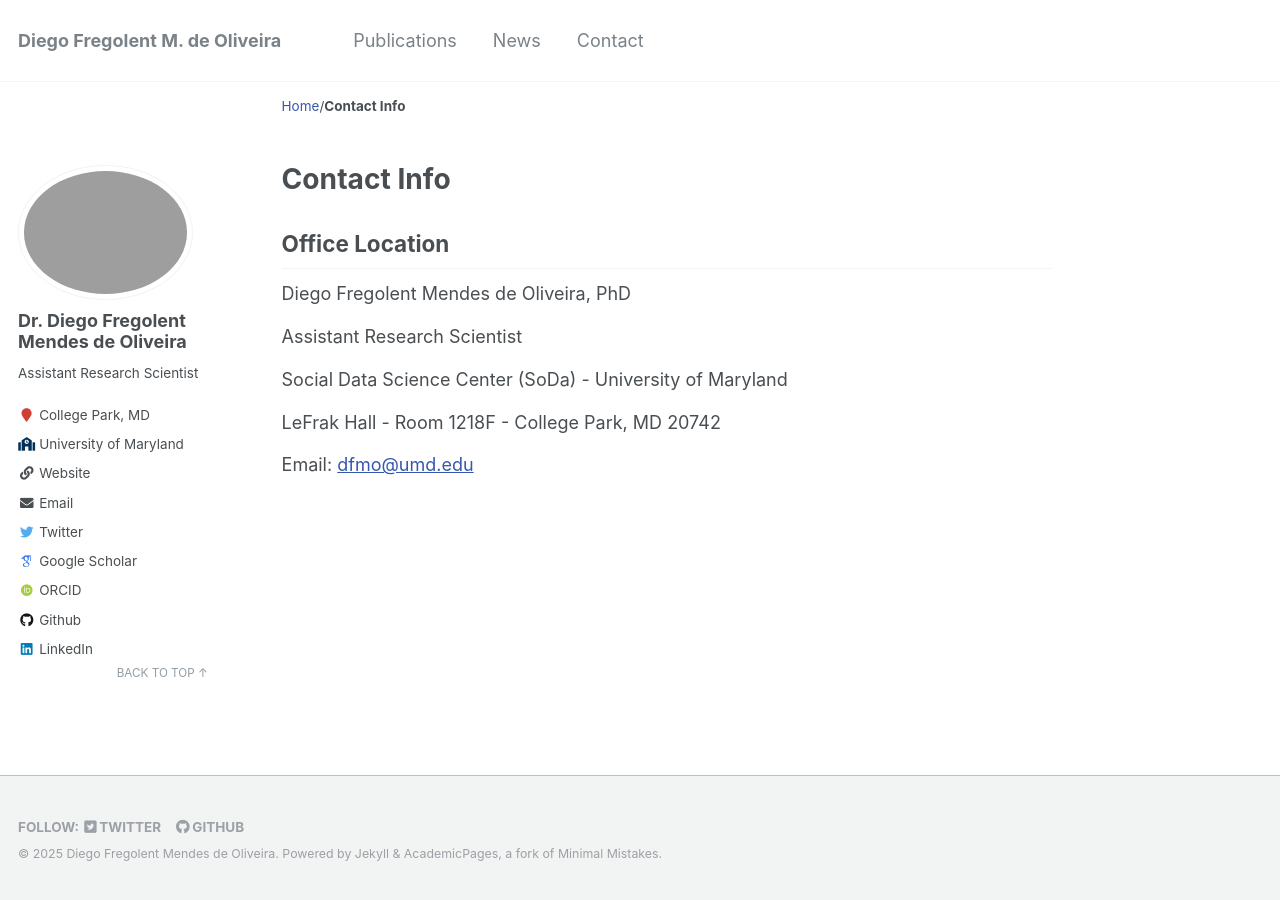
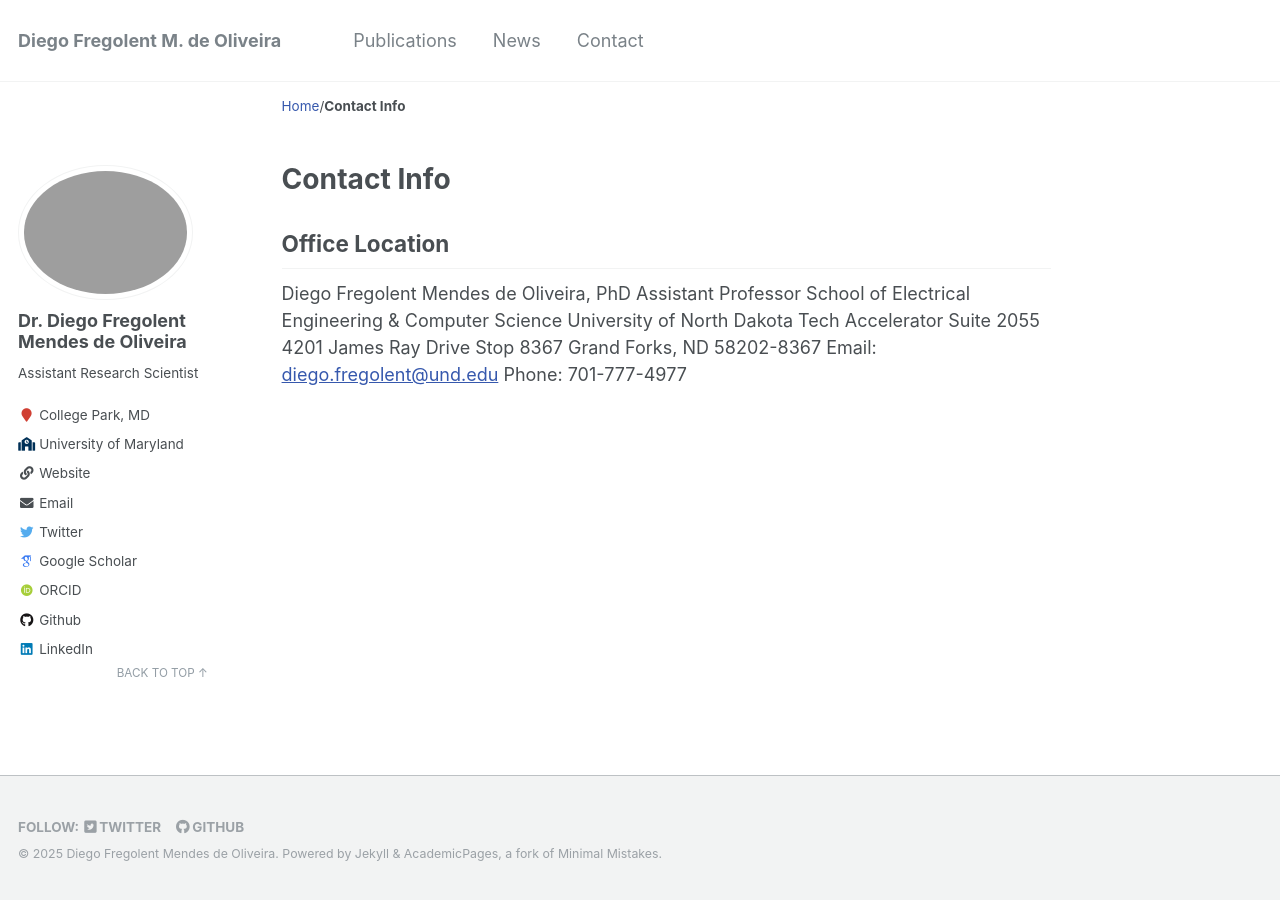
Before and after one commit to fregolente/fregolente.github.io, a Jekyll site: the page built from _pages/contact.md, in a window 1280 px wide. Built offline with Jekyll 4.4.1, drawn with Linux system fonts in a browser that asks for light colours; some web fonts are replaced.

Commit message:
Update contact.md

```diff
--- a/_pages/contact.md
+++ b/_pages/contact.md
@@ -6,11 +6,11 @@ title: "Contact Info"
 ## Office Location
 
 Diego Fregolent Mendes de Oliveira, PhD
-
-Assistant Research Scientist
-
-Social Data Science Center (SoDa)   - University of Maryland
-
-LeFrak Hall - Room 1218F - College Park, MD 20742
-
-Email: [dfmo@umd.edu](mailto:dfmo@umd.edu)
+Assistant Professor
+School of Electrical Engineering & Computer Science
+University of North Dakota
+Tech Accelerator Suite 2055
+4201 James Ray Drive Stop 8367
+Grand Forks, ND  58202-8367
+Email: [diego.fregolent@und.edu](mailto:diego.fregolent@und.edu)
+Phone:  701-777-4977
```
